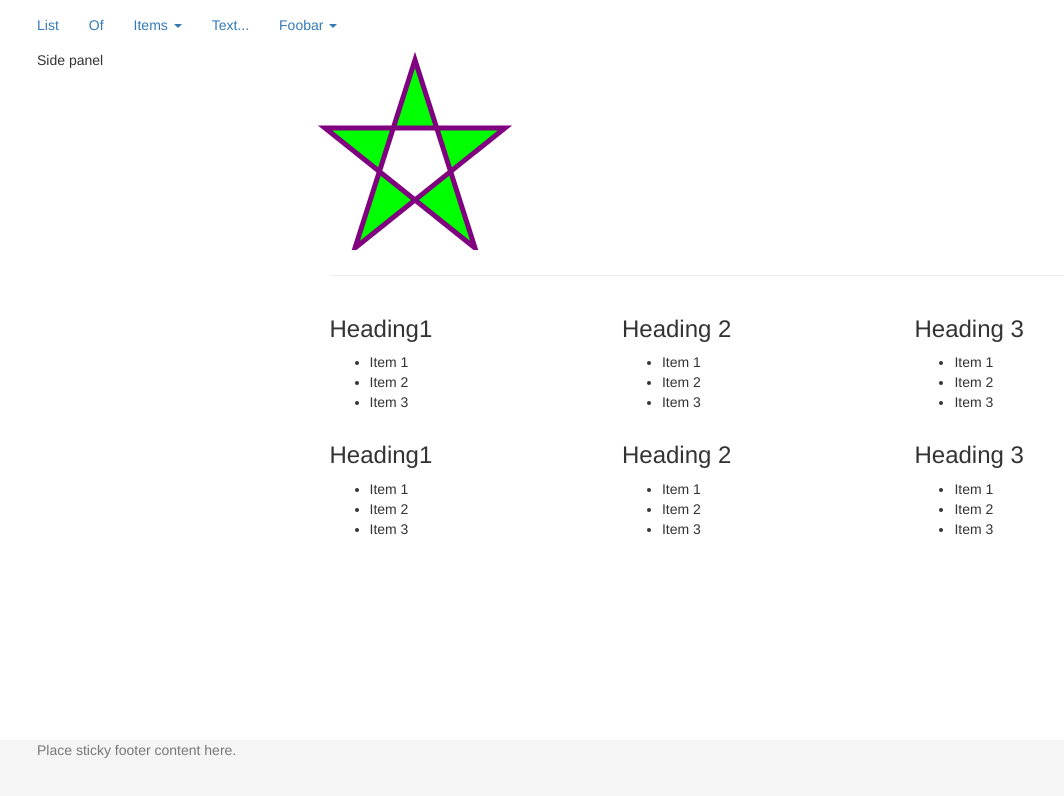
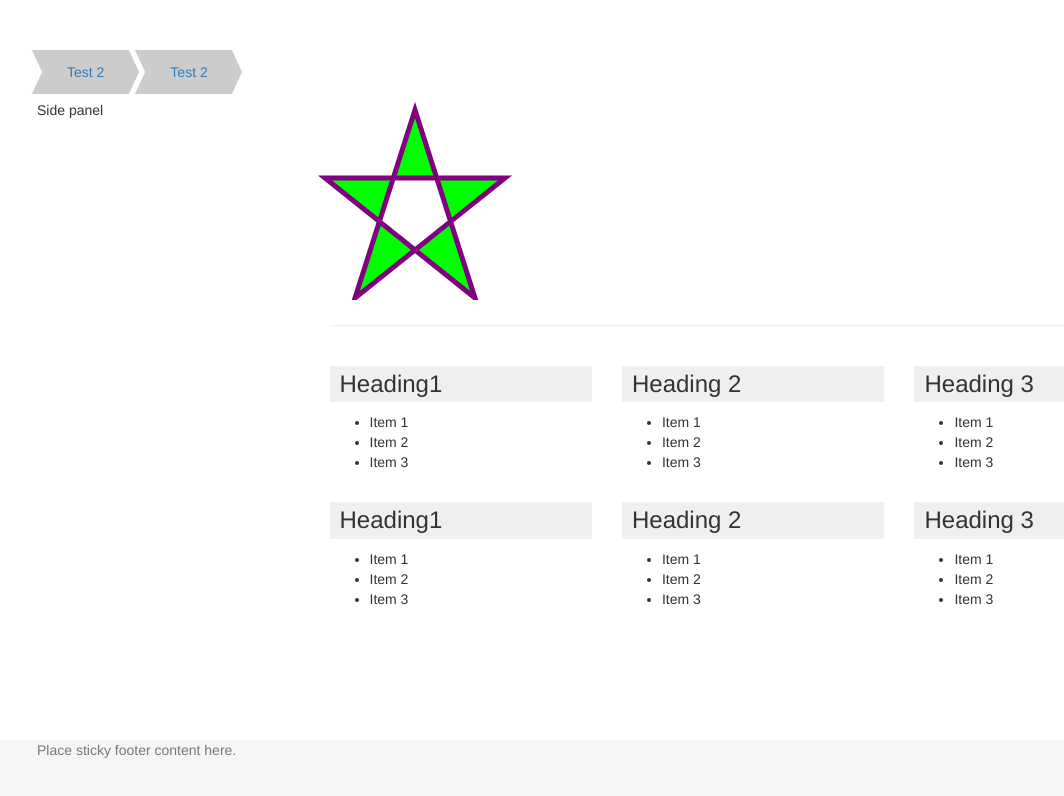
Before and after one commit to joshking/NateProject, a website: page index.html in a window 1280 px wide. Shown: the whole page, without its empty margins (33-1097 px from the left). Drawn offline with nearby package versions, Linux system fonts and the light colour scheme.

Commit message:
added new menu elements. Note: will only work with CSS3 capable browsers.

```diff
--- a/index.html
+++ b/index.html
@@ -23,40 +23,31 @@
 
 	<div class="container">
 
-		<div class="row">
+		<div class="header-bar-wrap">
 
-		<ul class="nav navbar-nav">
-			<li class="active"><a href="#">List <span class="sr-only">(current)</span></a></li>
-			<li><a href="#">Of</a></li>
-			<li class="dropdown">
-				<a href="#" class="dropdown-toggle" data-toggle="dropdown" role="button" aria-haspopup="true" aria-expanded="false">Items <span class="caret"></span></a>
+			<div class="header-item">
+
+					<a href="#">
+						Test 2 <!--non dropdown item -->
+					</a>
+			</div>
+
+			<div class="header-item dropdown">
+
+					<a href="#" class="dropdown-toggle" data-toggle="dropdown" aria-haspopup="true" aria-expanded="false">
+						Test 2
+					</a>
 					<ul class="dropdown-menu">
 						<li><a href="#">Action</a></li>
 						<li><a href="#">Another action</a></li>
-					<li><a href="#">Something else here</a></li>
 						<li role="separator" class="divider"></li>
 						<li><a href="#">Separated link</a></li>
 						<li role="separator" class="divider"></li>
 						<li><a href="#">One more separated link</a></li>
 					</ul>
-			</li>
+			</div>
 
-			<li><a href="#">Text...</a></li>
 
-			<li class="dropdown">
-				<a href="#" class="dropdown-toggle" data-toggle="dropdown" role="button" aria-haspopup="true" aria-expanded="false">Foobar <span class="caret"></span></a>
-				<ul class="dropdown-menu">
-					<li><a href="#">Action</a></li>
-					<li><a href="#">Another action</a></li>
-					<li><a href="#">Something else here</a></li>
-					<li role="separator" class="divider"></li>
-					<li><a href="#">Separated link</a></li>
-					<li role="separator" class="divider"></li>
-					<li><a href="#">One more separated link</a></li>
-				</ul>
-			</li>
-		</ul>
-		<!--end weird nav thing -->
 
 		</div>
 
--- a/less/structure.less
+++ b/less/structure.less
@@ -4,10 +4,84 @@
 .col2 {
 	.make-md-column(9);
 }
-
 .items-wrap {
 
 	.item-col {
 		.make-md-column(4);
+
+		h3 {
+			background-color: #efefef;
+			padding: 5px 10px;
+		}
 	}
 }
+.header-bar-wrap{
+
+	height: 60px;
+	padding: 50px 0;
+
+	.header-items {
+		list-style: none;
+		margin: 0;
+		padding: 0;
+
+		li {
+			float: left;
+			position: relative;
+
+			a {
+				width: 100%;
+			}
+		}
+	}
+
+	.header-item {
+	  position: relative;
+	  text-align: center;
+	  padding: 12px 30px;
+	  margin-bottom: 6px;
+	  margin-right: 6px;
+	  color: #000;
+	  float: left;
+
+	  &:before {
+		  content: '';
+		  position: absolute;
+		  top: 0;
+		  left: 0;
+		  height: 50%;
+		  width: 100%;
+		  background: #ccc;
+		  -webkit-transform: skew(25deg, 0deg);
+		  -moz-transform: skew(25deg, 0deg);
+		  -ms-transform: skew(25deg, 0deg);
+		  -o-transform: skew(25deg, 0deg);
+		  transform: skew(25deg, 0deg);
+		  z-index: -1;
+	  }
+	  &:hover::before {
+		  background: #efefef;
+	  }
+
+	  &:after {
+		  content: '';
+		  position: absolute;
+		  bottom: 0;
+		  left: 0;
+		  height: 50%;
+		  width: 100%;
+		  background: #ccc;
+		  -webkit-transform: skew(-25deg, 0deg);
+		  -moz-transform: skew(-25deg, 0deg);
+		  -ms-transform: skew(-25deg, 0deg);
+		  -o-transform: skew(-25deg, 0deg);
+		  transform: skew(-25deg, 0deg);
+		  z-index: -1;
+	  }
+
+	   &:hover::after {
+		  background: #efefef;
+	  }
+
+	}
+}
```
Also changed, not shown: dist/css/bootstrap.css, 1 other file. Lines whose indentation alone changed are shown as unchanged.
